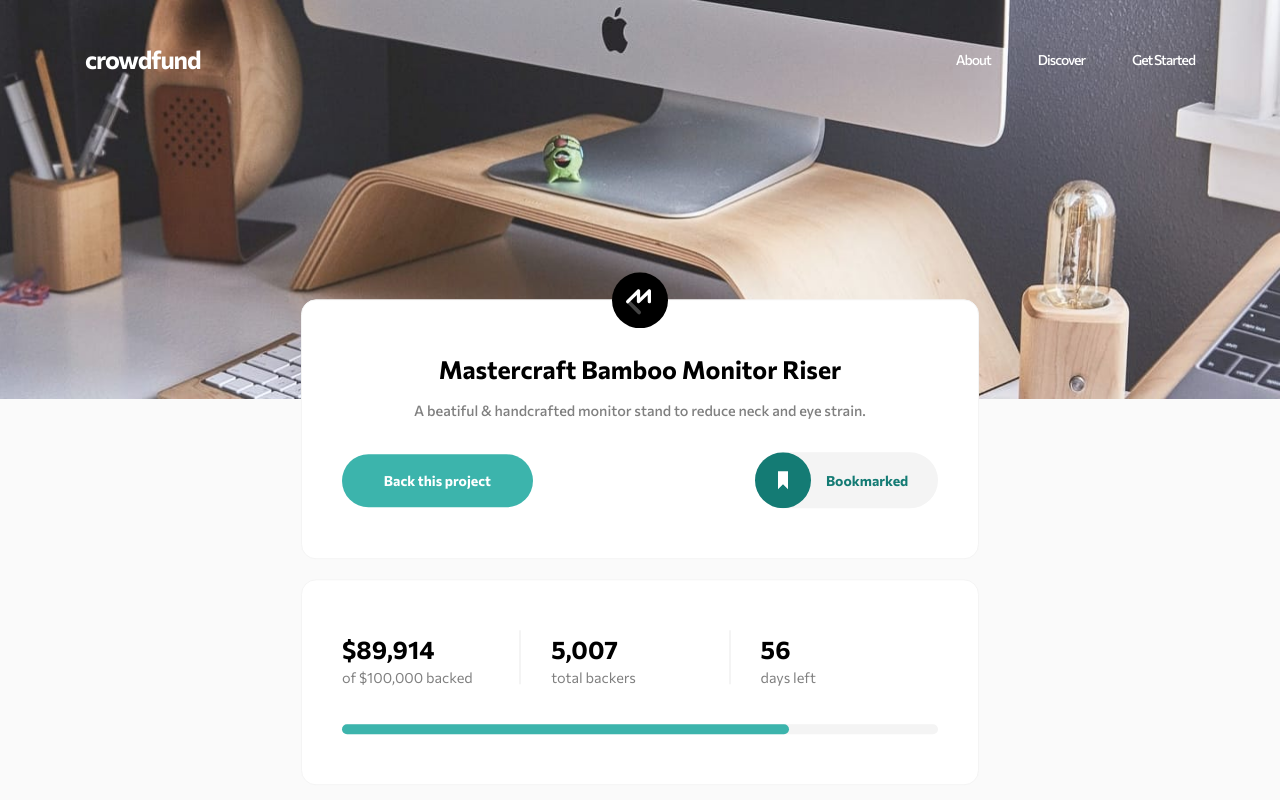
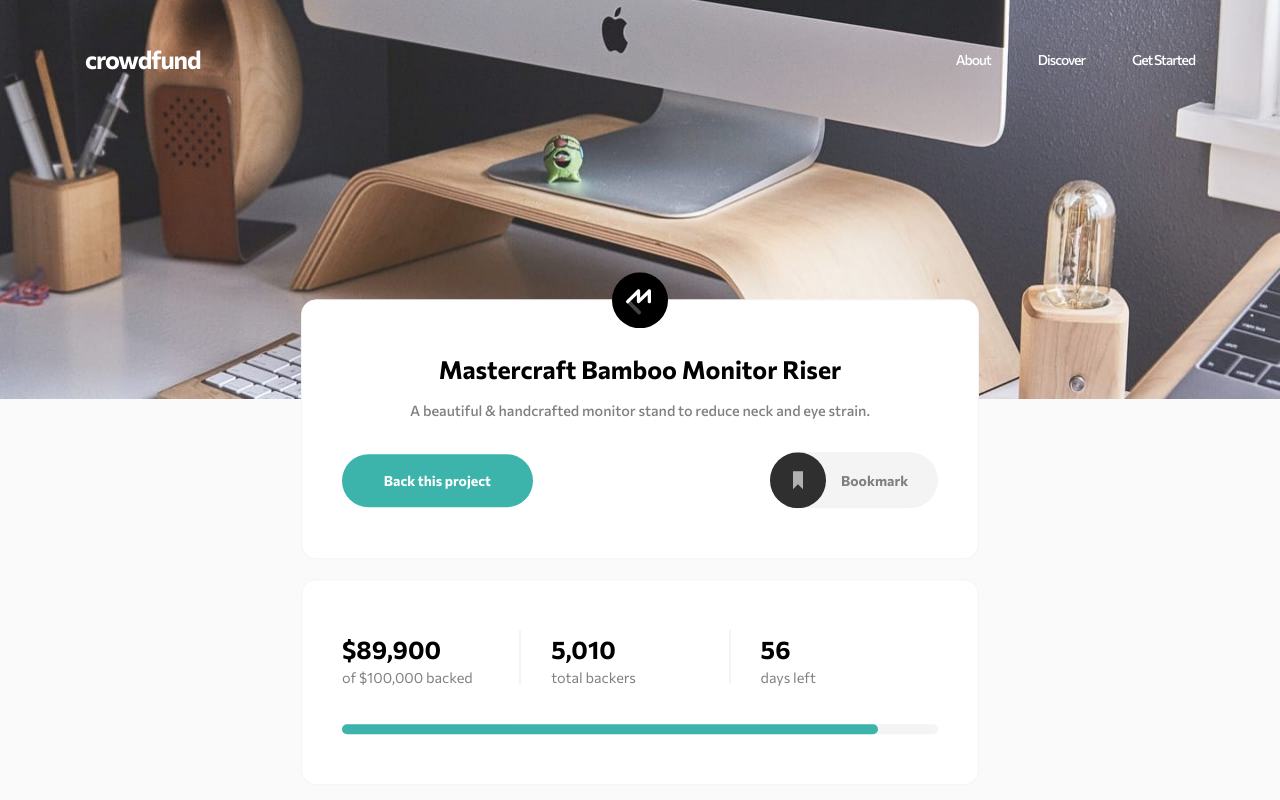
Before and after one commit to okcomputer93/crowdfunding-product-page, a React app: page / in a window 1280 px wide. Shown: the top 800 px of the page. Built offline with nearby package versions, Linux system fonts and the light colour scheme.

Commit message:
handle content from whole page from a single source -- passing info through parents

```diff
--- a/src/components/About.js
+++ b/src/components/About.js
@@ -2,7 +2,6 @@ import React from 'react';
 import styled from 'styled-components';
 import Card from './Card';
 import Reward from './Reward';
-import rewards from '../rewards';
 
 const StyledContent = styled.div`
   .about__title {
@@ -28,25 +27,25 @@ const StyledRewardList = styled.div`
   }
 `;
 
-const About = () => {
+const About = ({ content }) => {
+  const { about, rewards } = content;
   const rewardsList = rewards.map(({ title, pledge, description, left }, index) => (
     <Reward title={title} pledge={pledge} content={description} left={left} key={index} />
   ));
+
+  const descriptionsList = about.split('\n').map((description, index) => {
+    return (
+      <p className="about__description" key={index}>
+        {description}
+      </p>
+    );
+  });
 
   return (
     <Card border={'dark'}>
       <StyledContent>
         <h2 className="about__title">About this project</h2>
-        <p className="about__description">
-          The Mastercraft Bamboo Monitor Riser is a sturdy and stylish platform that elevates your
-          screen to a more comfortable viewing height. Placing your monitor at eye level has the
-          potential to improve your posture and make you more comfortable while at work, helping you
-          stay focused on the task at hand.
-        </p>
-        <p className="about__description">
-          Featuring artisan craftsmanship, the simplicity of design creates extra desk space below
-          your computer to allow notepads, pens, and USB sticks to be stored under the stand.
-        </p>
+        <>{descriptionsList}</>
       </StyledContent>
       <StyledRewardList>{rewardsList}</StyledRewardList>
     </Card>
--- a/src/components/App.js
+++ b/src/components/App.js
@@ -2,13 +2,14 @@ import React from 'react';
 import Layout from './Layout';
 import Hero from './Hero';
 import Main from './Main';
+import content from '../content';
 
 const App = () => {
   return (
     <>
       <Layout>
         <Hero />
-        <Main />
+        <Main content={content} />
       </Layout>
     </>
   );
--- a/src/components/BackInformation.js
+++ b/src/components/BackInformation.js
@@ -50,24 +50,37 @@ const StyledBar = styled.div`
   }
 `;
 
-const BackInformation = () => {
+const BackInformation = ({ content }) => {
+  const { actual, goal, backers, daysLeft } = content;
+
+  const percentage = ((actual * 100) / goal).toFixed(0);
+
+  const navigatorLanguage =
+    navigator.languages && navigator.languages.length
+      ? navigator.languages[0]
+      : navigator.userLanguage || navigator.language || navigator.browserLanguage || 'en';
+
+  const format = number => {
+    return new Intl.NumberFormat(navigatorLanguage, { maximumSignificantDigits: 3 }).format(number);
+  };
+
   return (
     <Card border={'dark'}>
       <StyledContent>
         <StyledSection>
-          <h2 className="back__number">$89,914</h2>
-          <h5 className="back__description">of $100,000 backed</h5>
+          <h2 className="back__number">{`$${format(actual)}`}</h2>
+          <h5 className="back__description">{`of $${format(goal)} backed`}</h5>
         </StyledSection>
         <StyledSection>
-          <h2 className="back__number">5,007</h2>
+          <h2 className="back__number">{format(backers)}</h2>
           <h5 className="back__description">total backers</h5>
         </StyledSection>
         <StyledSection>
-          <h2 className="back__number">56</h2>
+          <h2 className="back__number">{format(daysLeft)}</h2>
           <h5 className="back__description">days left</h5>
         </StyledSection>
       </StyledContent>
-      <StyledBar percentage={75} />
+      <StyledBar percentage={percentage} />
     </Card>
   );
 };
--- a/src/components/Bookmarker.js
+++ b/src/components/Bookmarker.js
@@ -46,6 +46,7 @@ const Bookmarker = ({ isBookmarked }) => {
 
   const toggleBookmark = () => {
     setBookmarked(!bookmarked);
+    // As this simple app is ok handling this information locally, IRL you must notice parents bookmarked changed!
   };
 
   const buttonText = () => {
@@ -55,7 +56,7 @@ const Bookmarker = ({ isBookmarked }) => {
   return (
     <StyledBookmark bookmarked={bookmarked} onClick={toggleBookmark}>
       <svg className="bookmark__icon" width="56" height="56" xmlns="http://www.w3.org/2000/svg">
-        <g fill="none" fill-rule="evenodd">
+        <g fill="none" fillRule="evenodd">
           <circle fill="currentColor" cx="28" cy="28" r="28" />
           <path className="bookmark__symbol" fill="currentColor" d="M23 19v18l5-5.058L33 37V19z" />
         </g>
--- a/src/components/Description.js
+++ b/src/components/Description.js
@@ -41,18 +41,18 @@ const StyledContent = styled.div`
   }
 `;
 
-const Description = () => {
+const Description = ({ content }) => {
+  const { product, description, bookmarked } = content;
+
   return (
     <Card border={'dark'}>
       <StyledContent>
         <img className="description__logo" src={logoMastercraft} alt="Check icon" />
-        <h1 className="description__title">Mastercraft Bamboo Monitor Riser</h1>
-        <p className="description__description">
-          A beatiful & handcrafted monitor stand to reduce neck and eye strain.
-        </p>
+        <h1 className="description__title">{product}</h1>
+        <p className="description__description">{description}</p>
         <div className="description__cta">
           <Button size={'large'}>Back this project</Button>
-          <Bookmarker isBookmarked={true}></Bookmarker>
+          <Bookmarker isBookmarked={bookmarked}></Bookmarker>
         </div>
       </StyledContent>
     </Card>
--- a/src/components/Main.js
+++ b/src/components/Main.js
@@ -21,13 +21,19 @@ const TranslatedSection = styled.div`
   }
 `;
 
-const Main = () => {
+const Main = ({ content }) => {
+  const { product, description, bookmarked, goal, actual, backers, daysLeft, about, rewards } =
+    content;
+  const descriptionContent = { product, description, bookmarked };
+  const backContent = { goal, actual, backers, daysLeft };
+  const aboutContent = { about, rewards };
+
   return (
     <StyledSection>
       <TranslatedSection>
-        <Description />
-        <BackInformation />
-        <About />
+        <Description content={descriptionContent} />
+        <BackInformation content={backContent} />
+        <About content={aboutContent} />
       </TranslatedSection>
     </StyledSection>
   );
--- /dev/null
+++ b/src/content.js
@@ -0,0 +1,37 @@
+const content = {
+  product: 'Mastercraft Bamboo Monitor Riser',
+  description: 'A beautiful & handcrafted monitor stand to reduce neck and eye strain.',
+  bookmarked: false,
+  goal: 100000,
+  actual: 89914,
+  backers: 5007,
+  daysLeft: 56,
+  about:
+    'The Mastercraft Bamboo Monitor Riser is a sturdy and stylish platform that elevates your screen to a more comfortable viewing height. Placing your monitor at eye level has the potential to improve your posture and make you more comfortable while at work, helping you stay focused on the task at hand.\n Featuring artisan craftsmanship, the simplicity of design creates extra desk space below your computer to allow notepads, pens, and USB sticks to be stored under the stand.',
+
+  rewards: [
+    {
+      title: 'Bamboo Stand',
+      pledge: 25,
+      description:
+        "You get an ergonomic stand made of natural bamboo. You've helped us launch our promotional campaign, and you’ll be added to a special Backer member list.",
+      left: 101,
+    },
+    {
+      title: 'Black Edition Stand',
+      pledge: 75,
+      description:
+        'You get a Black Special Edition computer stand and a personal thank you. You’ll be added to our Backer member list. Shipping is included.',
+      left: 64,
+    },
+    {
+      title: 'Mahogany Special Edition',
+      pledge: 200,
+      description:
+        'You get two Special Edition Mahogany stands, a Backer T-Shirt, and a personal thank you. You’ll be added to our Backer member list. Shipping is included',
+      left: 0,
+    },
+  ],
+};
+
+export default content;
--- a/src/rewards.js
+++ /dev/null
@@ -1,25 +0,0 @@
-const rewards = [
-  {
-    title: 'Bamboo Stand',
-    pledge: 25,
-    description:
-      "You get an ergonomic stand made of natural bamboo. You've helped us launch our promotional campaign, and you’ll be added to a special Backer member list.",
-    left: 101,
-  },
-  {
-    title: 'Black Edition Stand',
-    pledge: 75,
-    description:
-      'You get a Black Special Edition computer stand and a personal thank you. You’ll be added to our Backer member list. Shipping is included.',
-    left: 64,
-  },
-  {
-    title: 'Mahogany Special Edition',
-    pledge: 200,
-    description:
-      'You get two Special Edition Mahogany stands, a Backer T-Shirt, and a personal thank you. You’ll be added to our Backer member list. Shipping is included',
-    left: 0,
-  },
-];
-
-export default rewards;
```
